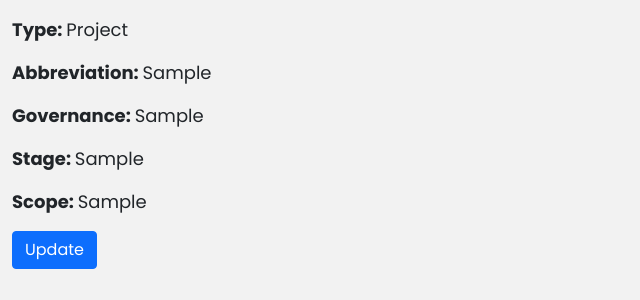
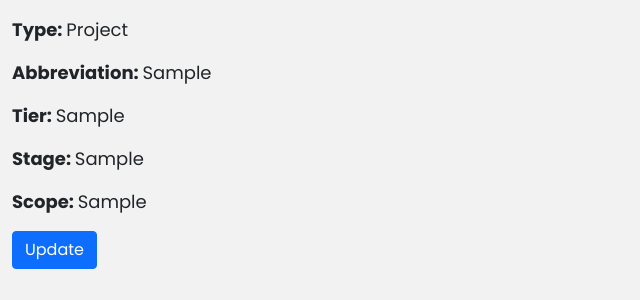
Before and after one commit to banillie/project_tracker, a Django app: a page that uses projects/templates/projects/detail.html in a window 1280 px wide. Shown: the part 144-444 px from the top of the page, without its empty margins (0-640 px from the left). Run offline with Django 3.2, Linux system fonts and the light colour scheme; a user stored in the database is signed in; tables that the repository leaves empty hold one stand-in row (values such as "Sample post"); parts of the project's set-up code (start-up, migrations or seed data) failed here and were passed over; some libraries are stand-ins or nearby versions.

Commit message:
tidy of detail pages

```diff
--- a/engagements/templates/engagements/engagement_detail.html
+++ b/engagements/templates/engagements/engagement_detail.html
@@ -36,7 +36,7 @@
                     <a>{{ instance }}</a>
                 {% endfor %}</p>
 
-                <p><b>Follow-up Date:</b><a> {{ object.follow_up_date }}</a></p>
+{#                <p><b>Follow-up Date:</b><a> {{ object.follow_up_date }}</a></p>#}
             </div>
             <div class="col-12">
                 <h4>Summary:</h4><p> {{ object.summary }}</p>
--- a/projects/templates/projects/detail.html
+++ b/projects/templates/projects/detail.html
@@ -9,9 +9,17 @@
                 <p><font size="+1"><b>Project Name: </b>{{ object.name }}</font></p>
                 <p><font size="+1"><b>Type: </b>{{ object.type }}</font></p>
                 <p><font size="+1"><b>Abbreviation: </b>{{ object.abbreviation }}</font></p>
-                <p><font size="+1"><b>Governance: </b>{{ object.governance }}</font></p>
+                <p><font size="+1"><b>Tier: </b>{{ object.tier }}</font></p>
                 <p><font size="+1"><b>Stage: </b>{{ object.stage }}</font></p>
                 <p><font size="+1"><b>Scope: </b>{{ object.scope }}</font></p>
+
+                <p>
+                    <a class="btn btn-primary" role="button" {% if object.get_update_url %} href={{ object.get_update_url }}>
+                        Update{% endif %}</a>
+            {#        <a class="btn btn-primary" role="button" href="{{ object.get_absolute_url }}delete">Delete</a>#}
+            {#        <a class="btn btn-primary" role="button" href="{% url "projects:list" %}">Return</a>#}
+                </p>
+
             </div>
             <div class="col-lg-4 col-md-4 col-sm-4 col-xs-12">
                 <h4>Engagements</h4>
@@ -37,12 +45,6 @@
                     {% endif %}
             </div>
 
-            <p>
-                <a class="btn btn-primary" role="button" {% if object.get_update_url %} href={{ object.get_update_url }}>
-                    Update{% endif %}</a>
-        {#        <a class="btn btn-primary" role="button" href="{{ object.get_absolute_url }}delete">Delete</a>#}
-        {#        <a class="btn btn-primary" role="button" href="{% url "projects:list" %}">Return</a>#}
-            </p>
         </div>
     </div>
 
```
Also changed, not shown: ppdds/templates/ppdds/detail.html (+4 -3 lines), stakeholders/templates/stakeholders/detail.html (+7 -5 lines).
